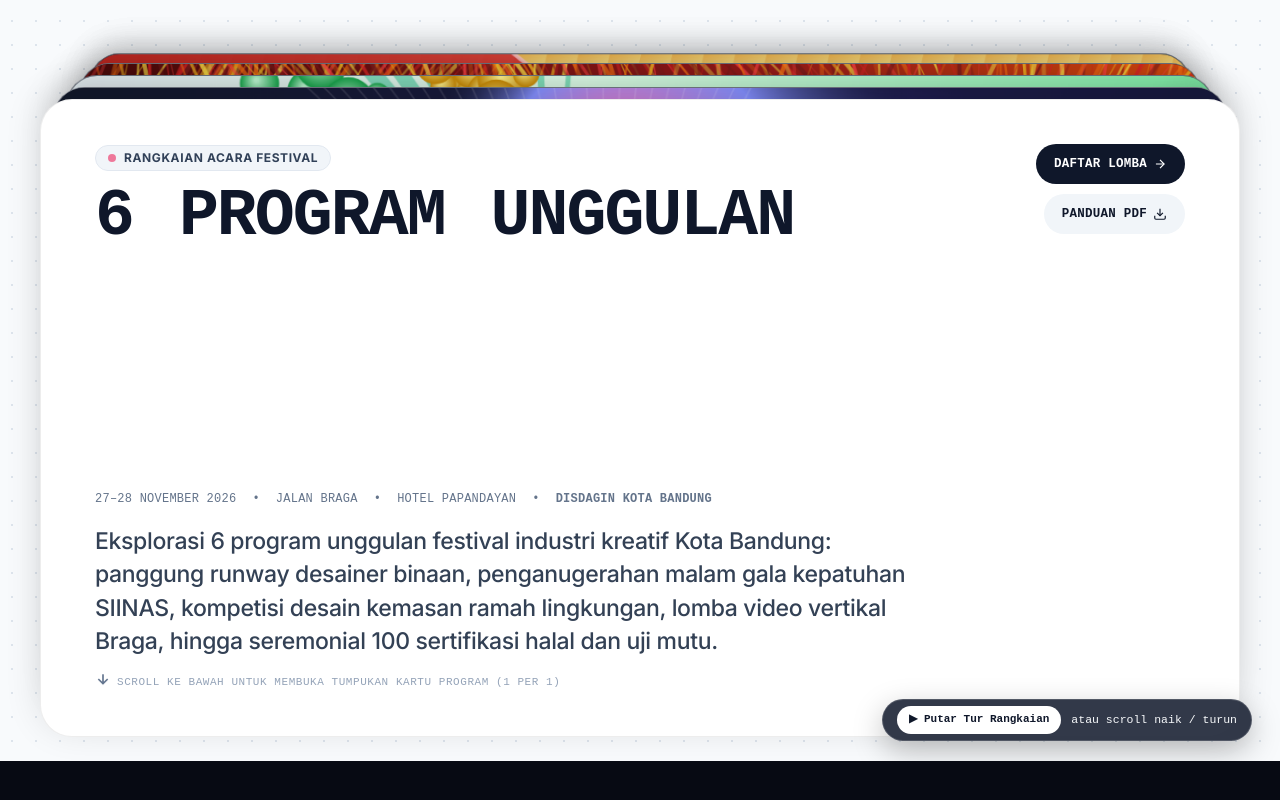
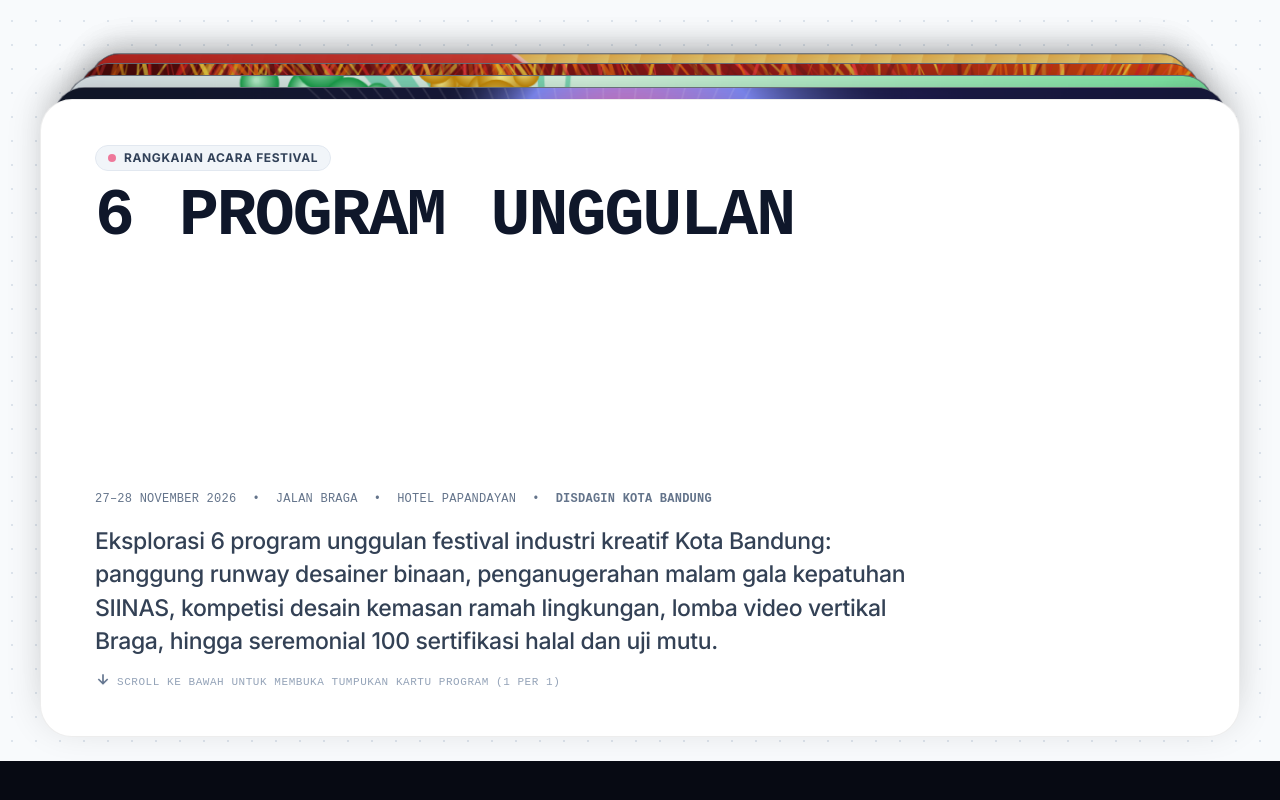
Before and after one commit to Syd-max/pride-industri-2026, a Next.js app: page / in a window 1280 px wide. Shown: the part 5110-5910 px from the top of the page. Built offline with nearby package versions, Linux system fonts and the light colour scheme.

Commit message:
fix(deck): remove DAFTAR LOMBA / PANDUAN PDF buttons and floating auto-play HUD

```diff
--- a/src/components/sections/ActivitiesDeckSection.tsx
+++ b/src/components/sections/ActivitiesDeckSection.tsx
@@ -1,6 +1,6 @@
 'use client';
 
-import { useEffect, useRef, useState } from 'react';
+import { useEffect, useRef } from 'react';
 import Link from 'next/link';
 import './activities-deck.css';
 
@@ -8,8 +8,6 @@ export default function ActivitiesDeckSection() {
   const scrollDriverRef = useRef<HTMLDivElement>(null);
   const deckContainerRef = useRef<HTMLDivElement>(null);
   const heroNameRef = useRef<HTMLHeadingElement>(null);
-  const autoPlayBtnRef = useRef<HTMLButtonElement>(null);
-  const [isPlaying, setIsPlaying] = useState(false);
 
   useEffect(() => {
     /* ==========================================================
@@ -437,54 +435,6 @@ export default function ActivitiesDeckSection() {
     };
   }, []);
 
-  // 4. AUTO-PLAY VIDEO SEQUENCE (Tour feature from Ilia Delin reference)
-  const toggleAutoPlay = () => {
-    const driver = scrollDriverRef.current;
-    if (!driver) return;
-
-    if (isPlaying) {
-      setIsPlaying(false);
-      return;
-    }
-
-    setIsPlaying(true);
-    const startY = window.scrollY;
-    const rect = driver.getBoundingClientRect();
-    const targetTop = window.scrollY + rect.top;
-    const totalDist = driver.offsetHeight - window.innerHeight;
-    const startTime = performance.now();
-    const duration = 12000; // 12 seconds full tour
-
-    function step(now: number) {
-      const elapsed = now - startTime;
-      const t = Math.min(1, elapsed / duration);
-
-      let p = 0;
-      if (t < 0.4) {
-        // Peel all down
-        p = t / 0.4;
-      } else if (t < 0.55) {
-        // Hold on end screen
-        p = 1;
-      } else if (t < 0.95) {
-        // Unpeel back up
-        p = 1 - (t - 0.55) / 0.4;
-      } else {
-        p = 0;
-      }
-
-      window.scrollTo(0, targetTop + p * totalDist);
-
-      if (t < 1) {
-        requestAnimationFrame(step);
-      } else {
-        setIsPlaying(false);
-      }
-    }
-
-    requestAnimationFrame(step);
-  };
-
   return (
     <div className="activities-scroll-driver" id="programUnggulan" ref={scrollDriverRef}>
       <section className="activities-stage" aria-label="6 Program Unggulan PRIDE 2026">
@@ -668,16 +618,6 @@ export default function ActivitiesDeckSection() {
                   6 PROGRAM UNGGULAN
                 </h2>
               </div>
-              <div className="deck-intro-actions">
-                <Link href="/competition/desain-kemasan" className="deck-btn-pill deck-btn-dark">
-                  <span>DAFTAR LOMBA</span>
-                  <svg className="w-3.5 h-3.5" viewBox="0 0 24 24" fill="none" stroke="currentColor" strokeWidth="2"><path d="M5 12h14"/><path d="m12 5 7 7-7 7"/></svg>
-                </Link>
-                <a href="/syarat-desain-kemasan.pdf" download className="deck-btn-pill deck-btn-gray">
-                  <span>PANDUAN PDF</span>
-                  <svg className="w-3.5 h-3.5" viewBox="0 0 24 24" fill="none" stroke="currentColor" strokeWidth="2"><path d="M21 15v4a2 2 0 0 1-2 2H5a2 2 0 0 1-2-2v-4"/><polyline points="7 10 12 15 17 10"/><line x1="12" y1="15" x2="12" y2="3"/></svg>
-                </a>
-              </div>
             </div>
 
             <div className="deck-intro-bottom">
@@ -706,14 +646,6 @@ export default function ActivitiesDeckSection() {
 
         </div>
 
-        {/* Floating Auto-Play HUD Controller */}
-        <div className="deck-hud">
-          <button ref={autoPlayBtnRef} onClick={toggleAutoPlay}>
-            {isPlaying ? '⏸ Jeda Tur' : '▶ Putar Tur Rangkaian'}
-          </button>
-          <span className="hidden sm:inline">atau scroll naik / turun</span>
-        </div>
-
       </section>
     </div>
   );
```
